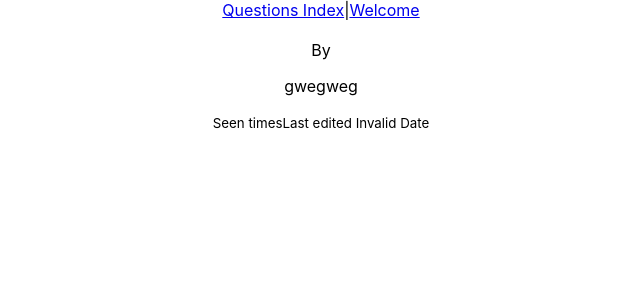
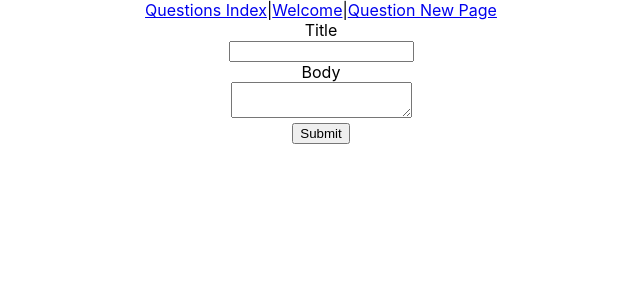
Before and after one commit to CodeCoreYVR/awesome_answers_react_november_2020, a React (Create React App) app: page /questions/new in a window 1280 px wide. Shown: the top 300 px of the page, without its empty margins (319-959 px from the left). Built offline with nearby package versions, Linux system fonts and the light colour scheme; no server answers.

Commit message:
demo saving questions

```diff
--- a/src/App.js
+++ b/src/App.js
@@ -3,6 +3,7 @@ import { Component } from 'react';
 import QuestionShowPage from './components/QuestionShowPage';
 import QuestionIndexPage from './components/QuestionIndexPage';
 import CurrentDateTime from './components/CurrentDateTime';
+import QuestionNewPage from './components/QuestionNewPage';
 import {
   BrowserRouter,
   Route,
@@ -33,6 +34,7 @@ class App extends Component {
           <Navbar />
           <Switch>
             <Route path='/' exact render={() => <div>Hello World</div> } />
+            <Route path='/questions/new' component={QuestionNewPage} />
             <Route path='/questions/:id' component={QuestionShowPage} />
             <Route path='/questions' component={QuestionIndexPage} />
           </Switch>
--- a/src/components/Navbar.js
+++ b/src/components/Navbar.js
@@ -7,6 +7,8 @@ const Navbar = () => {
       <NavLink to='/questions'>Questions Index</NavLink>
       |
       <NavLink to='/'>Welcome</NavLink>
+      |
+      <NavLink to='/questions/new'>Question New Page</NavLink>
     </nav>
   )
 
--- /dev/null
+++ b/src/components/QuestionNewPage.js
@@ -0,0 +1,27 @@
+import React, { Component } from 'react'
+import NewQuestionForm from './NewQuestionForm';
+import { Question } from '../requests';
+
+class QuestionNewPage extends Component {
+  constructor(props) {
+    super(props);
+    this.createQuestion = this.createQuestion.bind(this)
+  }
+
+  createQuestion(params) {
+    Question.create(params)
+      .then(({ id }) => {
+        this.props.history.push(`/questions/${id}`)
+      })
+  }
+
+  render() {
+    return(
+      <main>
+        <NewQuestionForm createQuestion={this.createQuestion} />
+      </main>
+    )
+  }
+}
+
+export default QuestionNewPage
```
